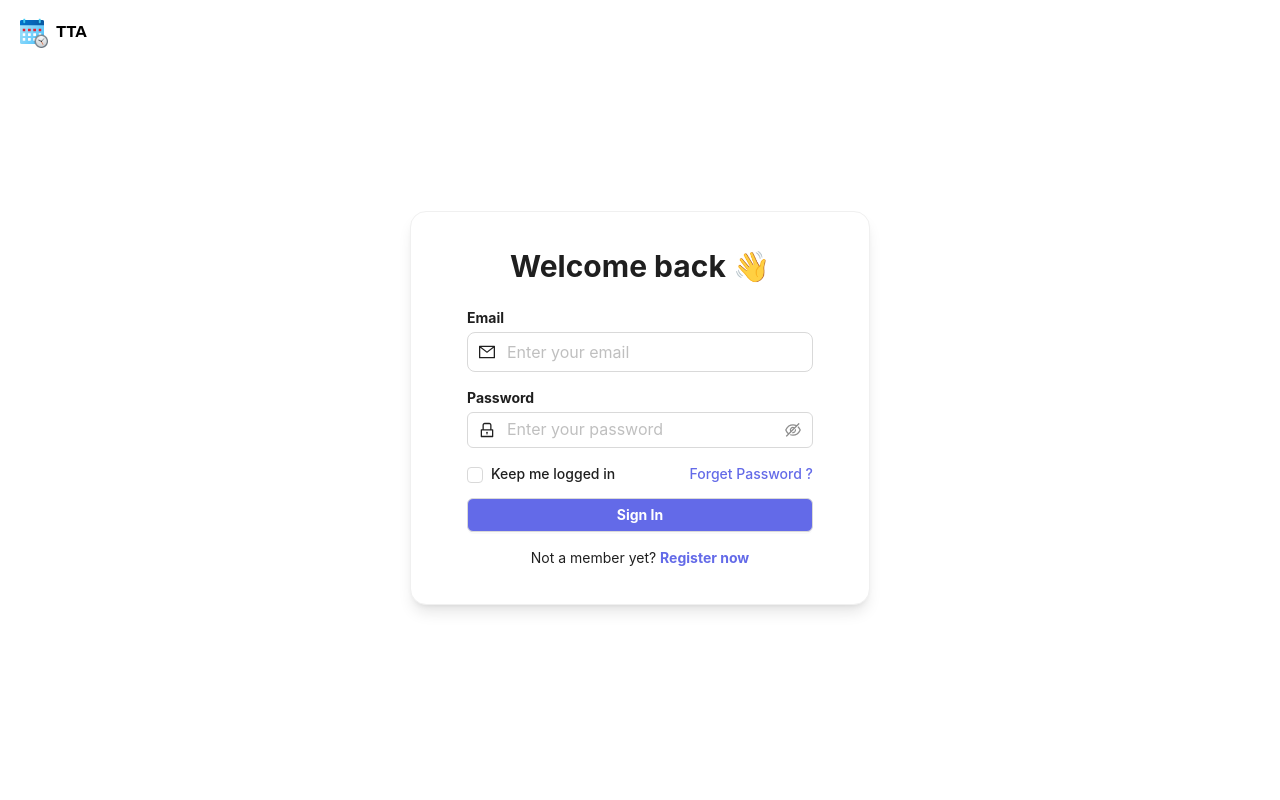
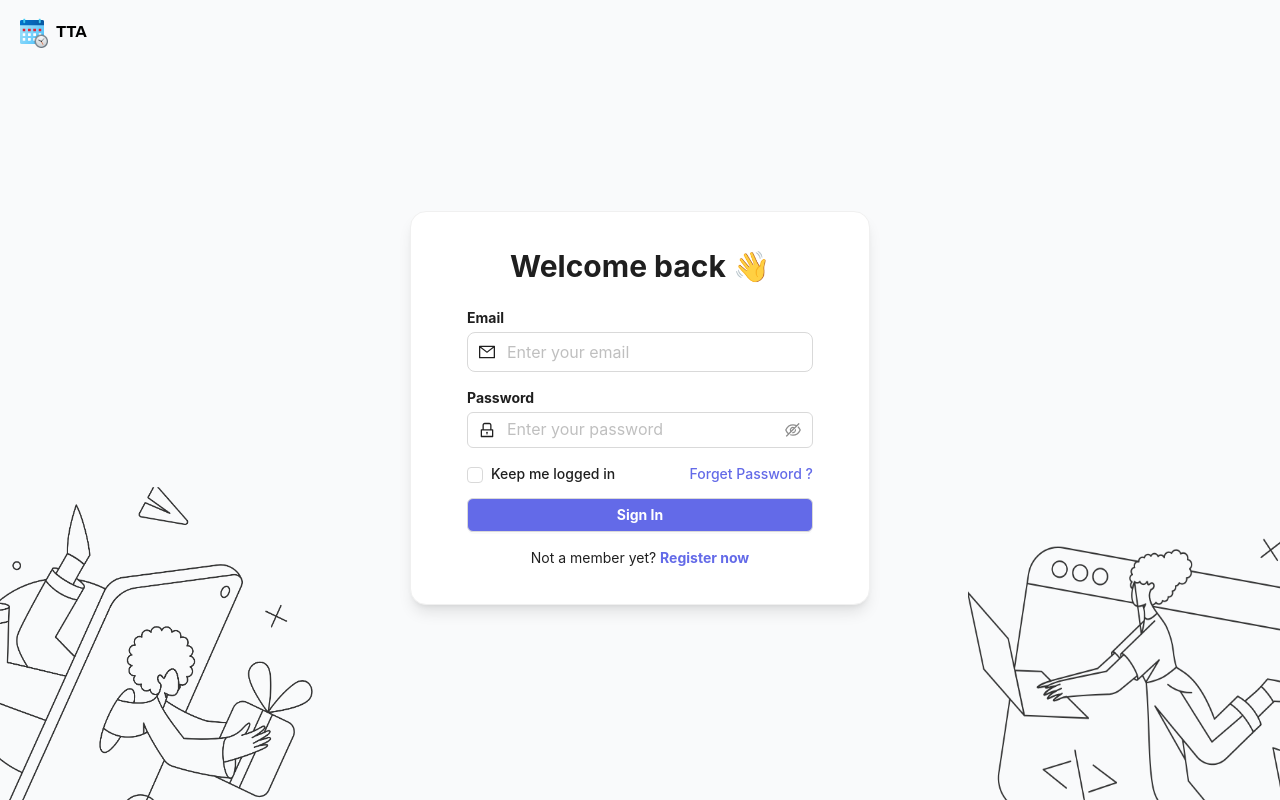
Before and after one commit to VineethRV/TimetableArchitecht, a Next.js app: page /signin in a window 1280 px wide. Built offline with nearby package versions, Linux system fonts and the light colour scheme.

Commit message:
signin page done

```diff
--- a/app/signin/page.tsx
+++ b/app/signin/page.tsx
@@ -1,16 +1,31 @@
-import React from 'react'
-import Header from '../components/SigninPage/Header'
-import SigninFormCard from '../components/SigninPage/SigninFormCard'
+import React from 'react';
+import Header from '../components/SigninPage/Header';
+import SigninFormCard from '../components/SigninPage/SigninFormCard';
+import SignInIllus1 from '@/public/Illustrations/Sign1.png';
+import SignInIllus2 from '@/public/Illustrations/Sign2.png';
+import Image from 'next/image';
 
 const Page = () => {
   return (
     <>
-        <Header/>
-        <div className='flex justify-center items-center h-[86vh]'>
-        <SigninFormCard/>
+      <div className="relative h-screen w-screen overflow-hidden bg-gray-50">
+        <Image
+          className="absolute w-[370px] h-[370px] bottom-[-50px] left-[-50px] opacity-80"
+          src={SignInIllus1}
+          alt="Signin1"
+        />
+        <Image
+          className="absolute w-[370px] h-[370px] bottom-[-100px] right-[-50px] opacity-80"
+          src={SignInIllus2}
+          alt="Signin2"
+        />
+        <Header />
+        <div className="flex justify-center items-center h-[86vh]">
+          <SigninFormCard />
         </div>
+      </div>
     </>
-  )
-}
+  );
+};
 
-export default Page
+export default Page;
```
Also changed, not shown: public/Illustrations/Sign1.png (added), public/Illustrations/Sign2.png (added).
